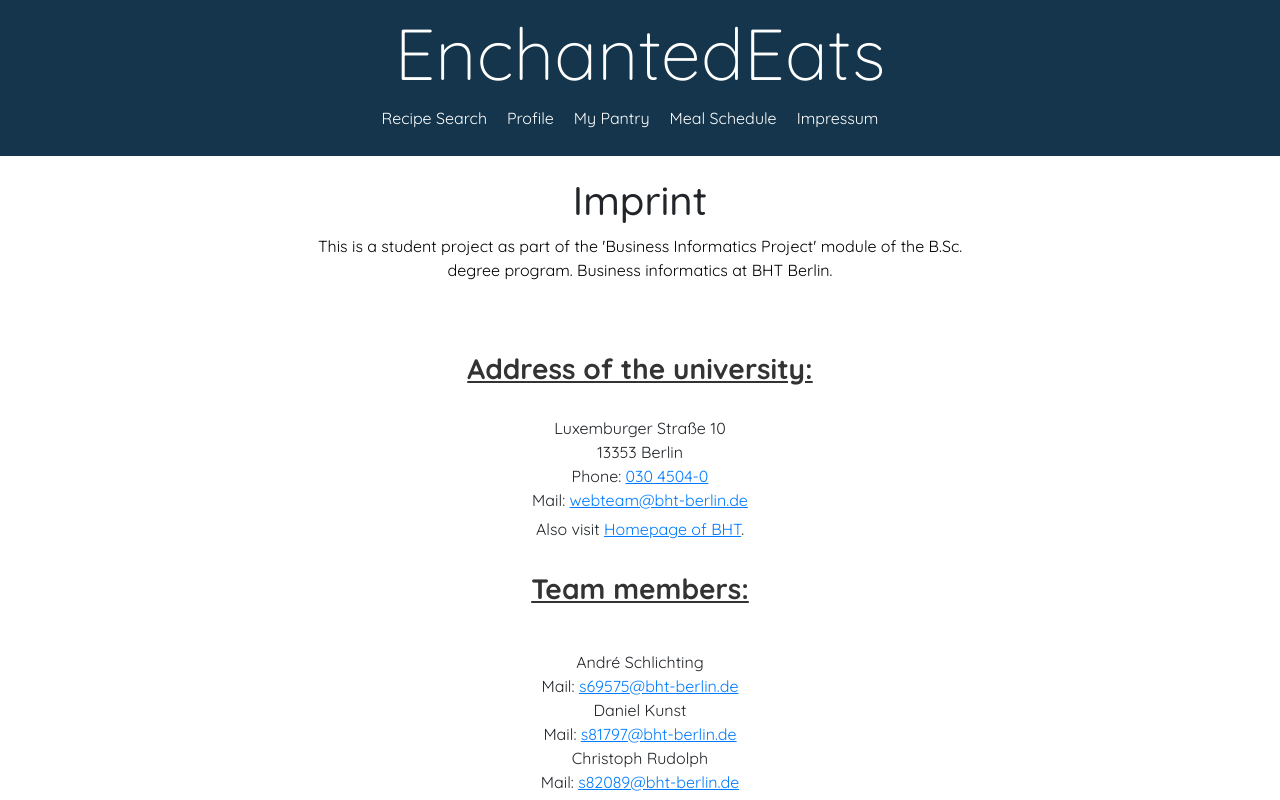
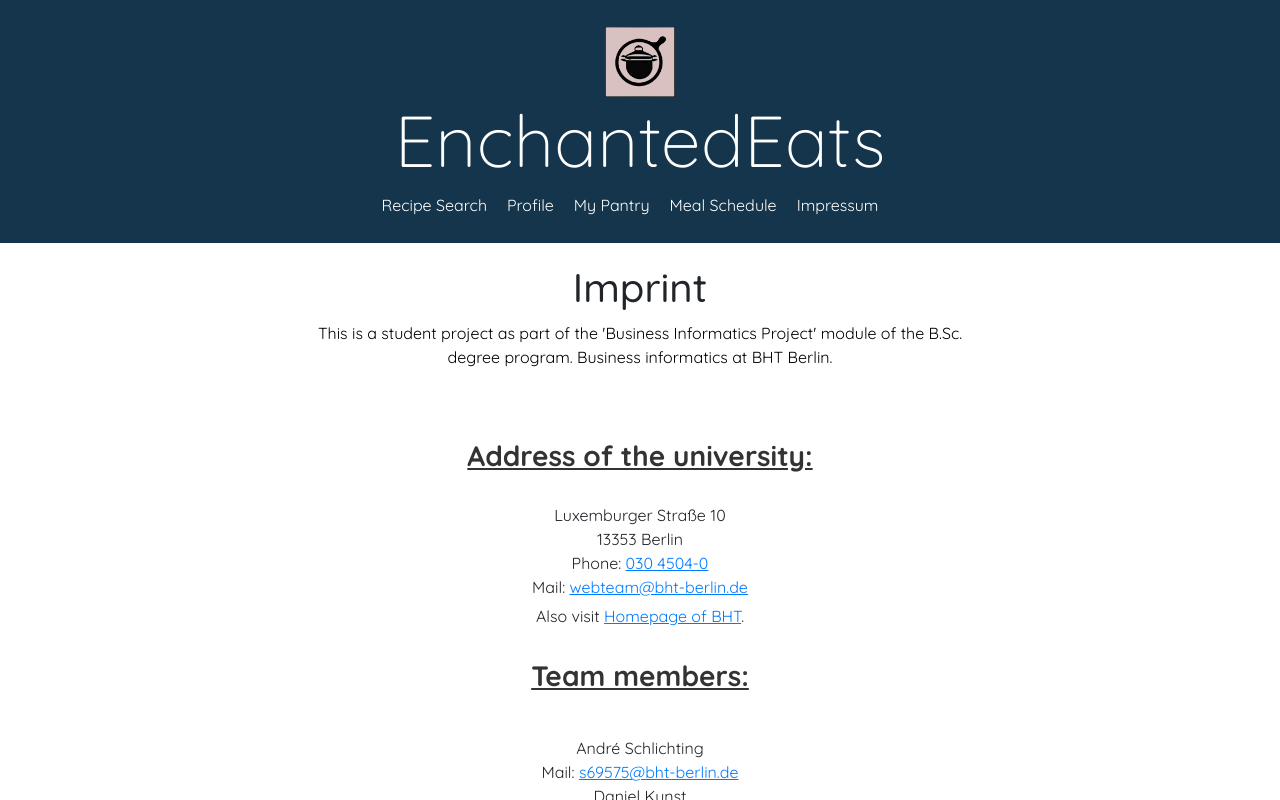
Before and after one commit to saskiamellies/rezept-softwaretchnik, a React (Create React App) app: page /impressum in a window 1280 px wide. Shown: the top 800 px of the page. Built offline with nearby package versions, Linux system fonts and the light colour scheme.

Commit message:
logo hinzugefügt

```diff
--- a/src/components/Header.jsx
+++ b/src/components/Header.jsx
@@ -6,11 +6,19 @@ const Header = () => {
   return (
     <div className="header-container">
       <div className="headline-container">
-      <Link to="/recipes" className="display-2 enchanted-eats-link">EnchantedEats</Link>
+      <Link to="/recipes" className="display-2 enchanted-eats-link">
+      <div className="logo-container">
+            <img src="logo2.jpg" alt="EnchantedEats Logo" className="logo"
+            style={{ width: "70px", height: "auto" }}
+            />
+          </div>
+          EnchantedEats
+        </Link>
       </div>
       <Navbar />
     </div>
   );
 }
 
+
 export default Header;
--- a/src/style.css
+++ b/src/style.css
@@ -479,3 +479,8 @@ h3 {
   text-align: center;
   margin-top: 5px;
 }
+
+.logo {
+  width: 70px;
+  height: auto;
+}
```
Also changed, not shown: public/logo2.jpg (added).
